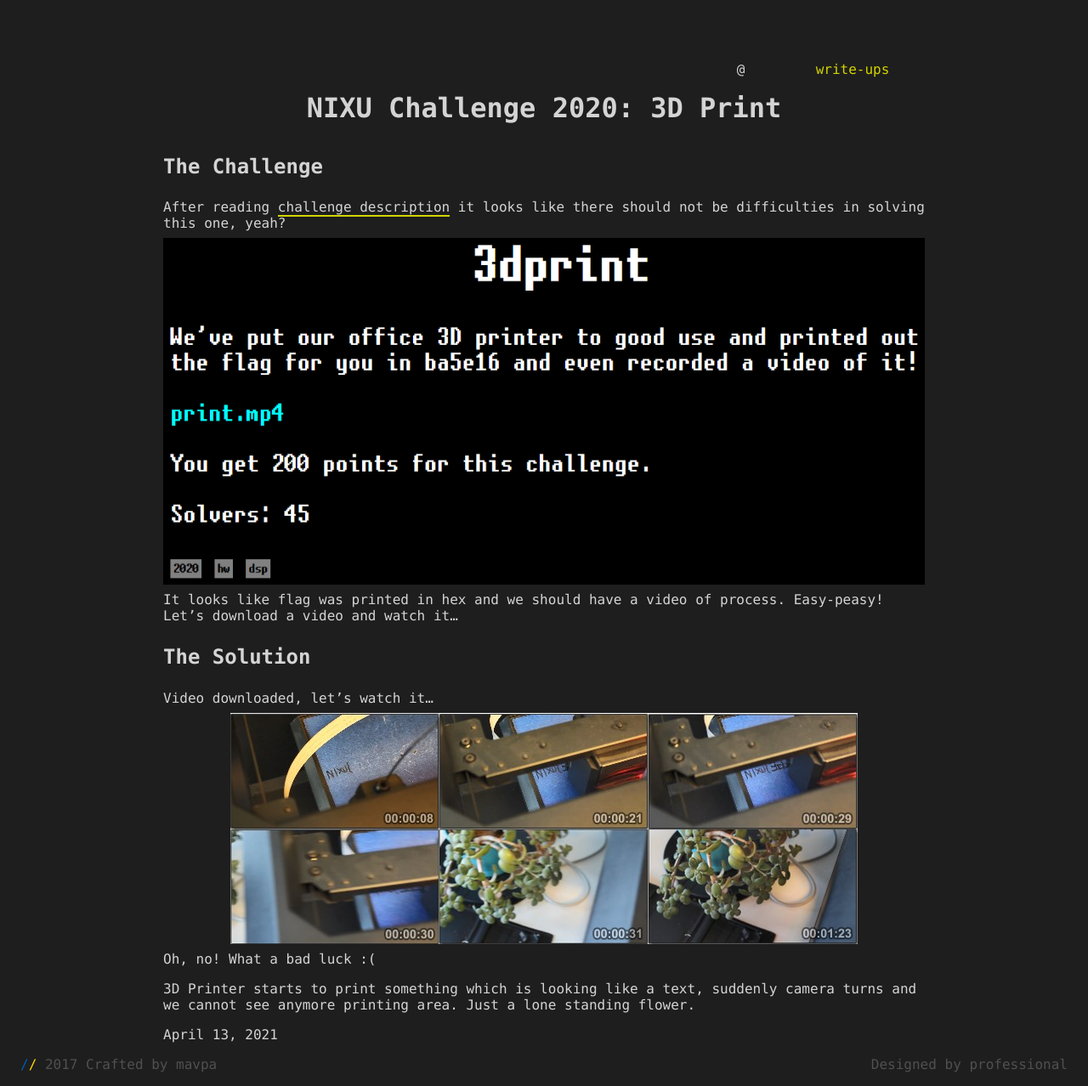
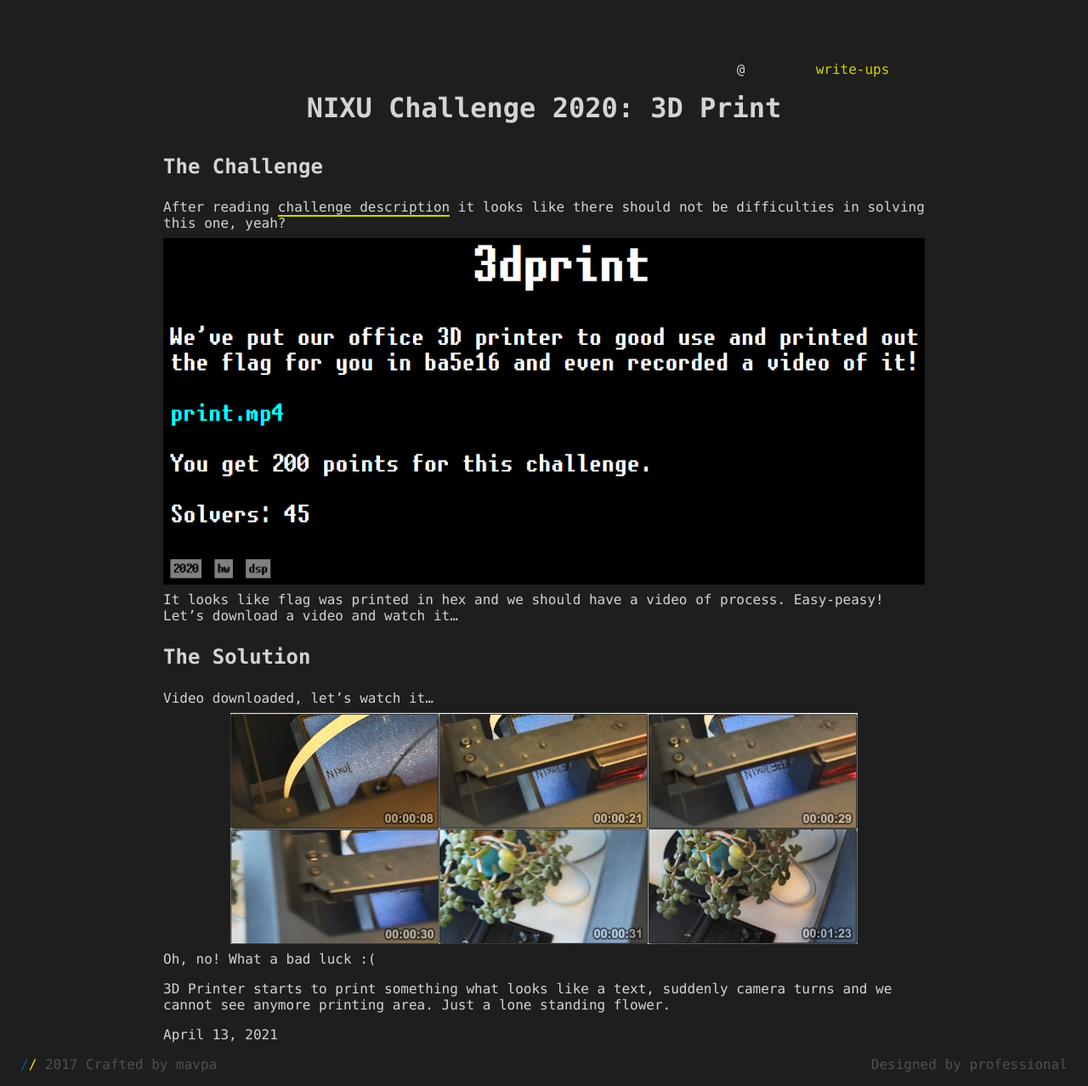
Before and after one commit to taranich/taranich.github.io, a Jekyll site: the page built from _posts/2021-04-13-NIXU2020-3dprint.md, in a window 1280 px wide and 1278 px high. Shown: the whole window at 85% size. Built offline with Jekyll 4.4.1, drawn with Linux system fonts in a browser that asks for light colours.

Commit message:
NIXU2020_3dprint article update

```diff
--- a/_posts/2021-04-13-NIXU2020-3dprint.md
+++ b/_posts/2021-04-13-NIXU2020-3dprint.md
@@ -14,4 +14,4 @@
 ![Video Thumbnails](/images/write-ups/NIXU2020/3dprint/video_thumbs.png)
 Oh, no! What a bad luck :(
 
-3D Printer starts to print something which is looking like a text, suddenly camera turns and we cannot see anymore printing area. Just a lone standing flower.
+3D Printer starts to print something what looks like a text, suddenly camera turns and we cannot see anymore printing area. Just a lone standing flower.
--- a/css/markdown.css
+++ b/css/markdown.css
@@ -28,7 +28,7 @@
     margin-top: 0.5rem;
     margin-bottom: 0.5rem;
     border-style: none;
-    max-width: 90%;
+    max-width: 70%;
   }
 
   .post-body code,
```
